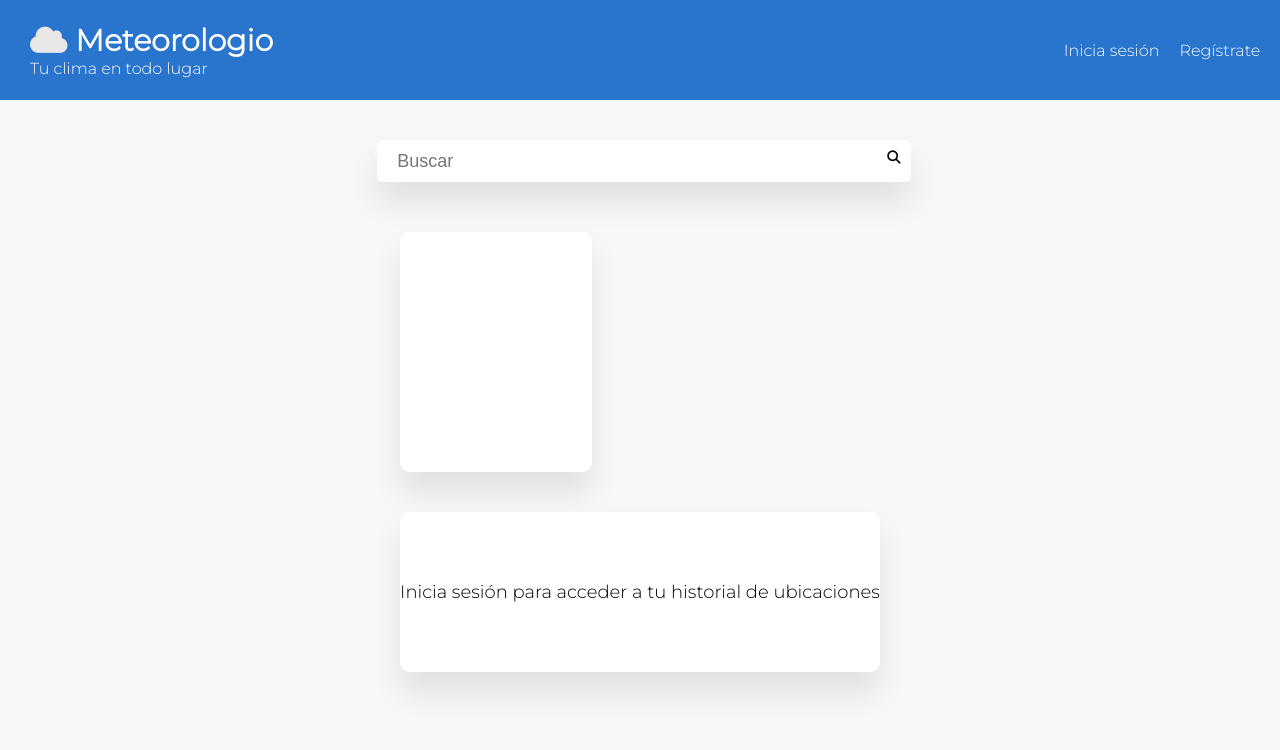
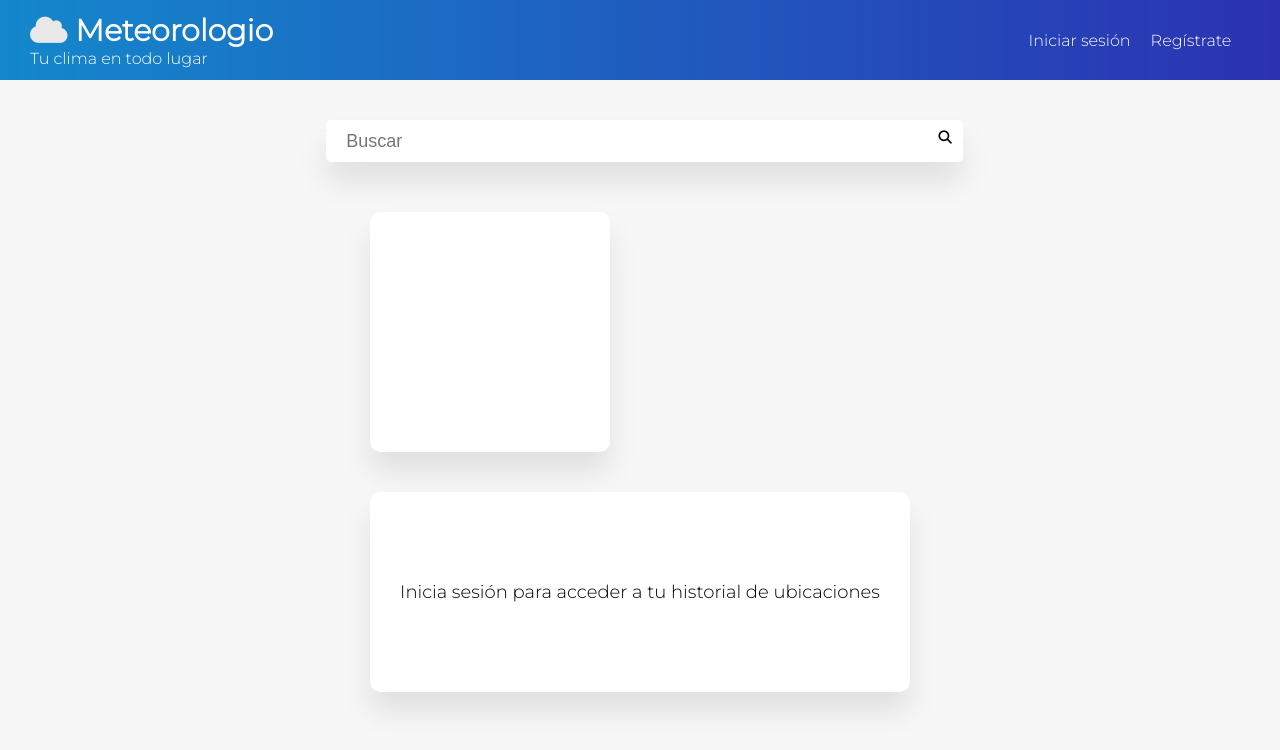
Before and after one commit to Bryanacosta3205/meteorologio, a Flask app: page / in a window 1280 px wide. Shown: the top 750 px of the page. Run offline with Flask 2, Linux system fonts and the light colour scheme; some libraries are stand-ins or nearby versions.

Commit message:
20210129

```diff
--- a/app.py
+++ b/app.py
@@ -36,6 +36,7 @@ app.config['SQLALCHEMY_TRACK_MODIFICATIONS'] = False
 db = SQLAlchemy(app)
 
 # API_KEY
+
 api_token = os.environ.get('WEATHER_API_KEY')
 api_url_base = 'https://api.openweathermap.org/data/2.5/weather?q='
 headers = {'Content-Type': 'application/json',
@@ -150,6 +151,7 @@ def signup():
         return redirect("/")
 
     if request.method == "POST":
+        print(request.form)
         pwd = request.form["psw"]
         vpwd = request.form["psw-repeat"]
         if pwd != vpwd:
--- a/static/style.css
+++ b/static/style.css
@@ -1,5 +1,31 @@
+.main-wrap {
+  font-family: "Montserrat";
+  background: linear-gradient(to right, #1488cc, #2b32b2);
+  width: 100vw;
+  height: 80px;
+  display: flex;
+  align-items: center;
+  justify-content: space-between;
+}
 
-.alert{
+.header-options {
+  display: flex;
+  justify-content: center;
+  width: 20em;
+  height: inherit;
+}
+
+.header-options ul {
+  list-style: none;
+  display: flex;
+  align-items: center;
+}
+
+.header-options ul>li{
+    margin-right: 20px;
+}
+
+.alert {
   margin-top: 20px;
   border-radius: 5px;
   padding: 10px;
@@ -7,41 +33,44 @@
   font-weight: 800;
 }
 
-.alert.error{
+.alert.error {
   background: #ef4f4f;
 }
 
-.alert.success{
+.alert.success {
   background: rgb(11, 156, 11);
 }
 
-
-.weather-card{
+.weather-card {
   display: flex;
   flex-direction: column;
-
+  color: black;
+  margin-bottom: 5vh;
+  background: white;
+  width: 30vh;
+  height: 30vh;
+  border-radius: 10px;
+  box-shadow: 0 20px 30px 0 rgba(1, 1, 1, 0.096);
 }
 
-.ciudad{
+.ciudad {
   display: flex;
   justify-content: center;
   align-items: center;
   height: 33.33%;
-    color: #1378C5;
+  color: #1378c5;
   font-size: 25px;
-    font-family: 'Roboto Slab';
+  font-family: "Roboto Slab";
   font-weight: bold;
-
-
 }
 
-.ciudad span{
+.ciudad span {
   margin: 5px;
 }
 
-.clima{
+.clima {
   color: #707070;
-    font-family: 'montserrat';
+  font-family: "montserrat";
   font-weight: bold;
 
   height: 33.33%;
@@ -50,112 +79,104 @@
   align-items: center;
 }
 
-.degrees-wrapper{
+.degrees-wrapper {
   display: flex;
   flex-direction: column;
 
   width: 40%;
-
 }
 
-.clima .img{
+.clima .img {
   display: flex;
   justify-content: center;
   align-items: center;
 
   width: 60%;
   height: 100%;
-
 }
 
-.fa-sun-o{
+.fa-sun-o {
   color: gold;
   font-size: 80px;
 }
 
-.clima .grados{
+.clima .grados {
   color: #707070;
   font-size: 50px;
-    font-family: 'Anton';
-
+  font-family: "Anton";
 }
 
-.adicional{
+.adicional {
   display: flex;
   height: 33.33%;
   flex-direction: column;
   justify-content: center;
   align-items: center;
   color: #707070;
-    font-family: 'montserrat';
+  font-family: "montserrat";
   font-size: 15px;
 }
 
-.sensacion span:first-child{
-
+.sensacion span:first-child {
   font-weight: bolder;
 }
-.humedad span:first-child{
-
+.humedad span:first-child {
   font-weight: bolder;
 }
 
-.search-wrap{
+.search-wrap {
   display: flex;
   justify-content: center;
 }
 
-.search_btn_container{
-
+.search_btn_container {
   margin-top: 30px;
   display: flex;
   justify-content: center;
   padding: 10px 0;
-    width: 50%;
+  width: 60vw;
 }
 
-.search_btn_container input{
+.search_btn_container input {
   box-shadow: 0 20px 30px 0 rgba(1, 1, 1, 0.096);
   border-radius: 5px;
   border: none;
   height: 40px;
   width: 80%;
-    outline:none;
+  outline: none;
   padding-left: 20px;
   margin-bottom: 5vh;
   font-size: 18px;
 }
 
-form{
+form {
   display: flex;
   justify-content: center;
   width: 100%;
 }
-input::placeholder{
-
+input::placeholder {
   font-size: 18px;
 }
-button{
+button {
   height: 35px;
   border: none;
   border-radius: 5px;
   margin-left: -30px;
-    outline:none;
+  outline: none;
 
   background-color: Transparent;
-    background-repeat:no-repeat;
+  background-repeat: no-repeat;
 
-    cursor:pointer;
+  cursor: pointer;
   overflow: hidden;
-
 }
 
-.fa-cloud{
+.fa-cloud {
   font-size: 80px;
-    color: #E8E8E8;
+  color: #e8e8e8;
 }
 
-.fa-tint{
+.fa-tint {
   font-size: 80px;
   color: #189bf1;
 }
@@ -165,28 +186,28 @@ hr {
   margin-bottom: 25px;
 }
 
-.signup_container{
-    font-family: 'montserrat';
+.signup_container {
+  font-family: "montserrat";
   color: rgb(27, 27, 27);
-   /*  background: wheat; */
+
   padding: 16px;
 }
 
-.form_container{
+.form_container {
   display: flex;
   flex-direction: column;
-
 }
 
-.form_container label{
+.form_container label {
   font-weight: bold;
   margin-bottom: 10px;
 }
-.form_container input{
+.form_container input {
   margin: 10px 0 10px 0;
 }
 
-.form_container input[type=text], input[type=password] {
+.form_container input[type="text"],
+input[type="password"] {
   width: 90%;
   padding: 15px;
   margin: 5px 0 22px 0;
@@ -195,28 +216,24 @@ hr {
   background: #f1f1f1;
 }
 
-  .form_container input[type=text]:focus, input[type=password]:focus {
+.form_container input[type="text"]:focus,
+input[type="password"]:focus {
   background-color: #ddd;
   outline: none;
 }
 
-
-
 .form_container button {
   align-self: flex-end;
-      background: #2975CD;
+  background: #2975cd;
   width: 100%;
   color: white;
   font-weight: bold;
-
-
 }
 
-
-.reg-card{
+.reg-card {
   background: white;
   width: 100%;
-    height: 20vh;
+  height: 25vh;
   border-radius: 10px;
   box-shadow: 0 20px 30px 0 rgba(1, 1, 1, 0.096);
   display: flex;
@@ -224,56 +241,58 @@ hr {
   align-items: center;
 }
 
-.card-content{
+.card-content {
+  padding: 30px;
   font-size: 18px;
-    font-family: 'Montserrat';
+  font-family: "Montserrat";
 }
 
-.card-content-active{
+.card-content-active {
   height: inherit;
   width: inherit;
   display: block;
   color: #707070;
   overflow-y: scroll;
   border-radius: 5px;
-
 }
 
-.historial{
+.historial {
   border-collapse: collapse;
   border-radius: 5px;
 
-
   cursor: pointer;
   min-width: 520px;
-    font-family: 'Montserrat', sans-serif, monospace;
+  font-family: "Montserrat", sans-serif, monospace;
 
   font-size: 0.9em;
 }
 
-.historial th{
+.historial th {
   /* background: #E8E8E8; */
   /*  color: black; */
   font-weight: bold;
   padding: 15px;
-    background-color: #2975CD;
+  /* background-color: #2975CD; */
+  background-color: rgba(41, 117, 205, 0.999);
   color: #ffffff;
+  position: sticky;
+  top: 0;
 }
 
-.historial td{
+.historial td {
   padding: 15px;
 }
 
-tbody tr{
+tbody tr {
   text-align: center;
   font-weight: bold;
 }
 
 tbody tr:nth-child(odd) {
-    background: #F7F7F7;
-    color: #2975CD;
+  background: #f7f7f7;
+  color: #2975cd;
 }
 
-tbody tr:hover{
-    background: #EBEBEB;
+tbody tr:hover {
+  background: #ebebeb;
 }
--- a/templates/base.html
+++ b/templates/base.html
@@ -1,11 +1,13 @@
 <!DOCTYPE html>
 <html lang="en">
+
 <head>
     <meta charset="UTF-8">
     <meta name="viewport" content="width=device-width, initial-scale=1.0">
     <meta name="description" content="Consulta del clima">
     <title>Meteorologio</title>
-    <link rel="icon" type="image/png" href="https://icons.iconarchive.com/icons/papirus-team/papirus-apps/32/weather-icon.png"/>
+    <link rel="icon" type="image/png"
+        href="https://icons.iconarchive.com/icons/papirus-team/papirus-apps/32/weather-icon.png" />
 
     <link rel="preconnect" href="https://fonts.gstatic.com">
     <link href="https://fonts.googleapis.com/css2?family=Montserrat:wght@300&display=swap" rel="stylesheet">
@@ -19,8 +21,7 @@
 </head>
 
 <body style="background-color: #F7F7F7;color: white;margin: 0;">
-    <header class="main-wrap"
-        style="font-family: 'Montserrat';background: #2975CD; width: 100%; height: 100px;display: flex;align-items: center;justify-content: space-between;">
+    <header class="main-wrap">
         <div style="padding-left: 30px;height: 100%;display: flex;flex-direction: column;justify-content: center;">
             <a href="/" style="text-decoration: none;font-weight: bold;;font-size: 30px;color: white;">
                 <i style="font-size: 30px;" class="fa fa-cloud" aria-hidden="true"></i>
@@ -29,10 +30,10 @@
         </div>
 
         {% if not current_user.is_authenticated%}
-        <div style="padding-right: 10px;width: 20%; display: flex; justify-content: center;">
-            <ul style="width: 100%;list-style: none; display: flex;justify-content:center;">
-                <li style="margin-right: 20px;">
-                    <a href="/login" style="text-decoration: none;color: white;">Inicia sesión</a>
+        <div class="header-options">
+            <ul>
+                <li>
+                    <a href="/login" style="text-decoration: none;color: white;">Iniciar sesión</a>
                 </li>
                 <li>
                     <a href="/signup" style="text-decoration: none;color: white;">Regístrate</a>
@@ -40,9 +41,9 @@
             </ul>
         </div>
         {%else%}
-        <div style="padding-right: 10px;width: 20%; display: flex; justify-content: center;">
-            <ul style="width: 100%;list-style: none; display: flex;justify-content:center;">
-                <li style="margin-right: 20px;">
+        <div class="header-options">
+            <ul>
+                <li>
                     <span style="text-decoration: none;color: white;">{{current_user.username}}</span>
                 </li>
                 <li>
@@ -56,14 +57,11 @@
     </header>
 
 
-{% block content %}
-{% endblock %}
+    {% block content %}
+    {% endblock %}
 
-<!-- {% block signup %}
-{% endblock %}
 
-{% block login %}
-{% endblock %} -->
+
 
 </body>
 
--- a/templates/index.html
+++ b/templates/index.html
@@ -17,21 +17,17 @@
     <div class="content-wrap" style=" display: flex;flex-direction: column;align-items: center;">
 
         <div>
-            <div class="weather-card"
-                style="color: black ;margin-bottom: 5vh;background: white;width: 15vw;height: 30vh;border-radius: 10px;box-shadow: 0 20px 30px 0 rgba(1, 1, 1, 0.096);">
+            <div class="weather-card">
                 {% if data %}
                 <div class="ciudad">
                     <span>{{data['ciudad'] }},</span>
                     <span>{{data['pais']}}</span>
+                </div>
 
-
-                </div>
                 <div class="clima">
                     <div class="img">
-
                         {%if data['estado'] == 'Clouds'%}
                         <i class="fa fa-cloud" aria-hidden="true"></i>
-
                         {% elif data['estado'] == 'Rain'%}
                         <i class="fa fa-tint" aria-hidden="true"></i>
                         {%else %}
@@ -87,13 +83,16 @@
                                 <td>
 
                                     {%if consulta.clima == 'Clouds'%}
-                                    <i style="font-size: 16px;margin-right: 5px;" class="fa fa-cloud" aria-hidden="true"></i>{{consulta.clima}}
+                                    <i style="font-size: 16px;margin-right: 5px;" class="fa fa-cloud"
+                                        aria-hidden="true"></i>{{consulta.clima}}
 
                                     {% elif consulta.clima == 'Rain'%}
-                                    <i style="font-size: 16px;margin-right: 5px;" class="fa fa-tint" aria-hidden="true"></i>{{consulta.clima}}
+                                    <i style="font-size: 16px;margin-right: 5px;" class="fa fa-tint"
+                                        aria-hidden="true"></i>{{consulta.clima}}
 
                                     {%else %}
-                                    <i style="font-size: 16px;margin-right: 5px;" class="fa fa-sun-o" aria-hidden="true"></i>{{consulta.clima}}
+                                    <i style="font-size: 16px;margin-right: 5px;" class="fa fa-sun-o"
+                                        aria-hidden="true"></i>{{consulta.clima}}
 
                                     {%endif%}
 
--- a/templates/login.html
+++ b/templates/login.html
@@ -1,7 +1,6 @@
 {%extends './base.html'%}
 
 {% block content%}
-
 
 <form action="" method="POST">
     <section class="signup_container">
@@ -38,4 +37,5 @@
 </form>
 
 
+
 {% endblock %}
--- a/templates/signup.html
+++ b/templates/signup.html
@@ -26,7 +26,7 @@
 
 
 
-            <button type="submit" aria-label="registrarse">Registrarse</button>
+            <button type="submit" aria-label="registrarse">Registrar</button>
 
         </div>
 
```
Lines whose indentation alone changed are shown as unchanged.
